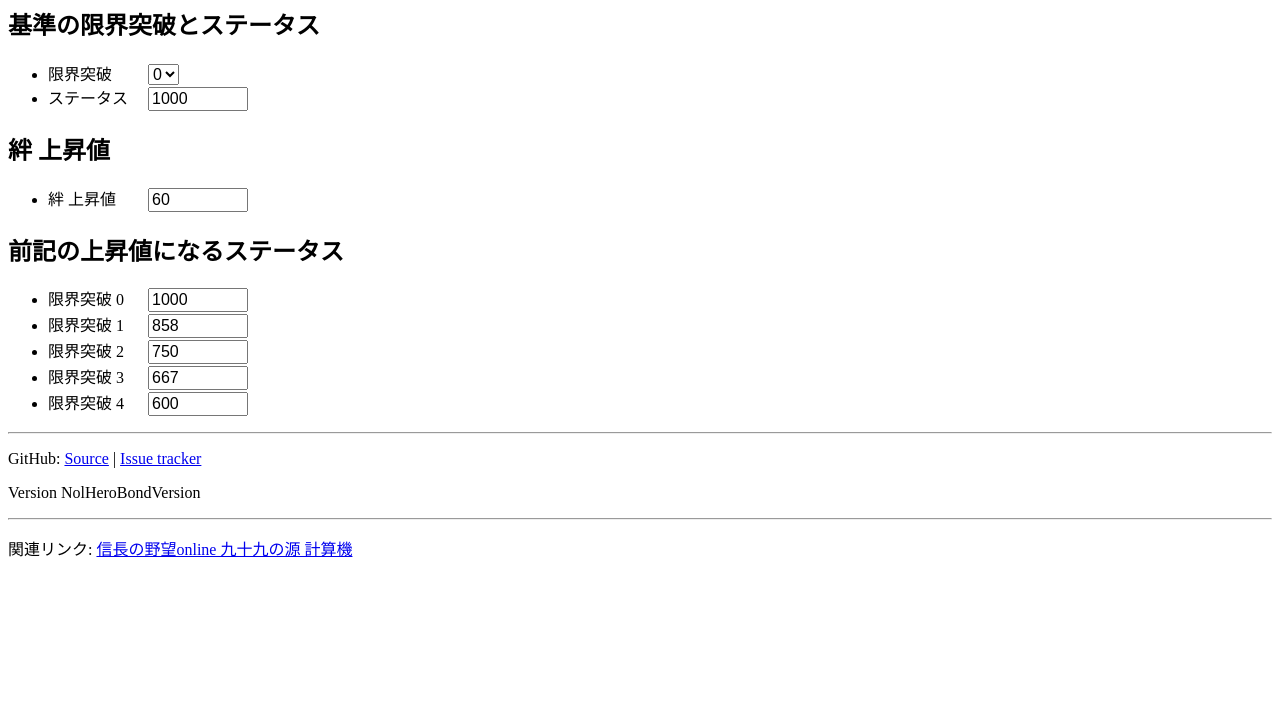
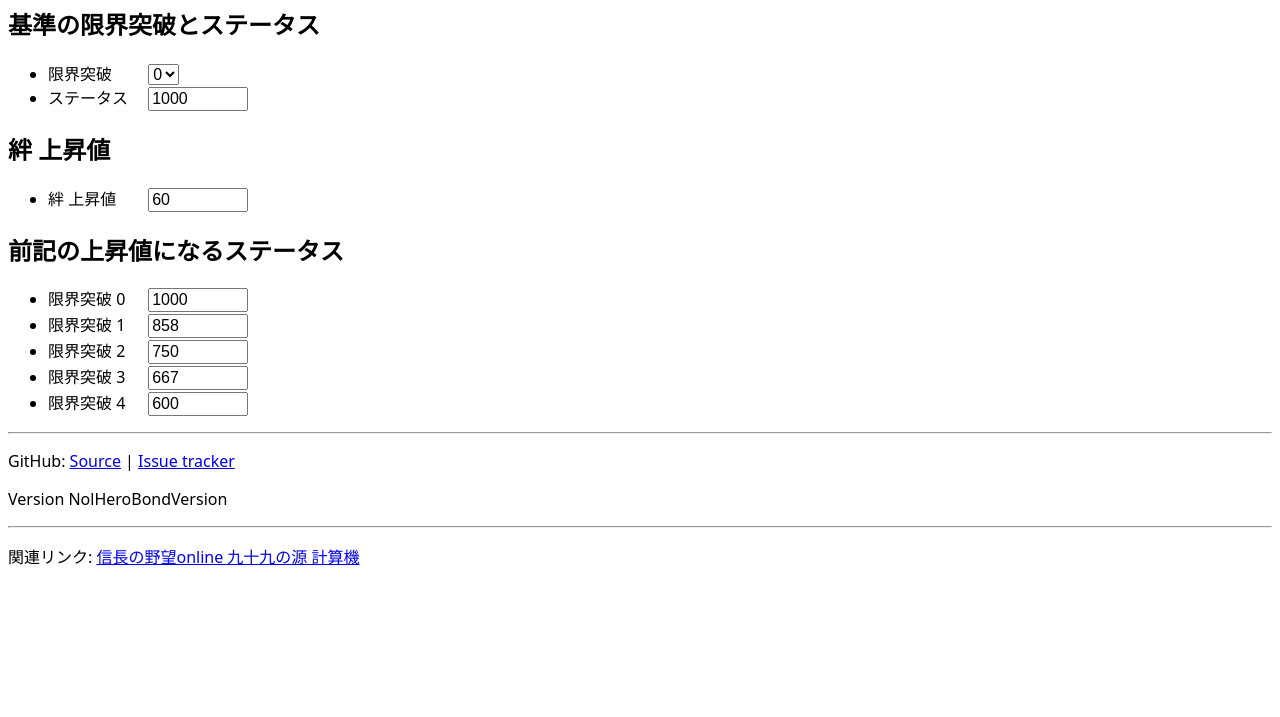
Before and after one commit to MinoruSekine/nol_hero_bond, a website: page index.html in a window 1280 px wide. Shown: the part 83-800 px from the top of the page. Drawn offline with Linux system fonts and the light colour scheme.

Commit message:
fix: [iPad] Too fine font. (#58)

```diff
--- a/nol_hero_bond.css
+++ b/nol_hero_bond.css
@@ -1,5 +1,6 @@
 body{
-    font-size: 1em
+    font-size: 1em;
+    font-family: system-ui
 }
 
 @media screen and (width <= 768px){
```
